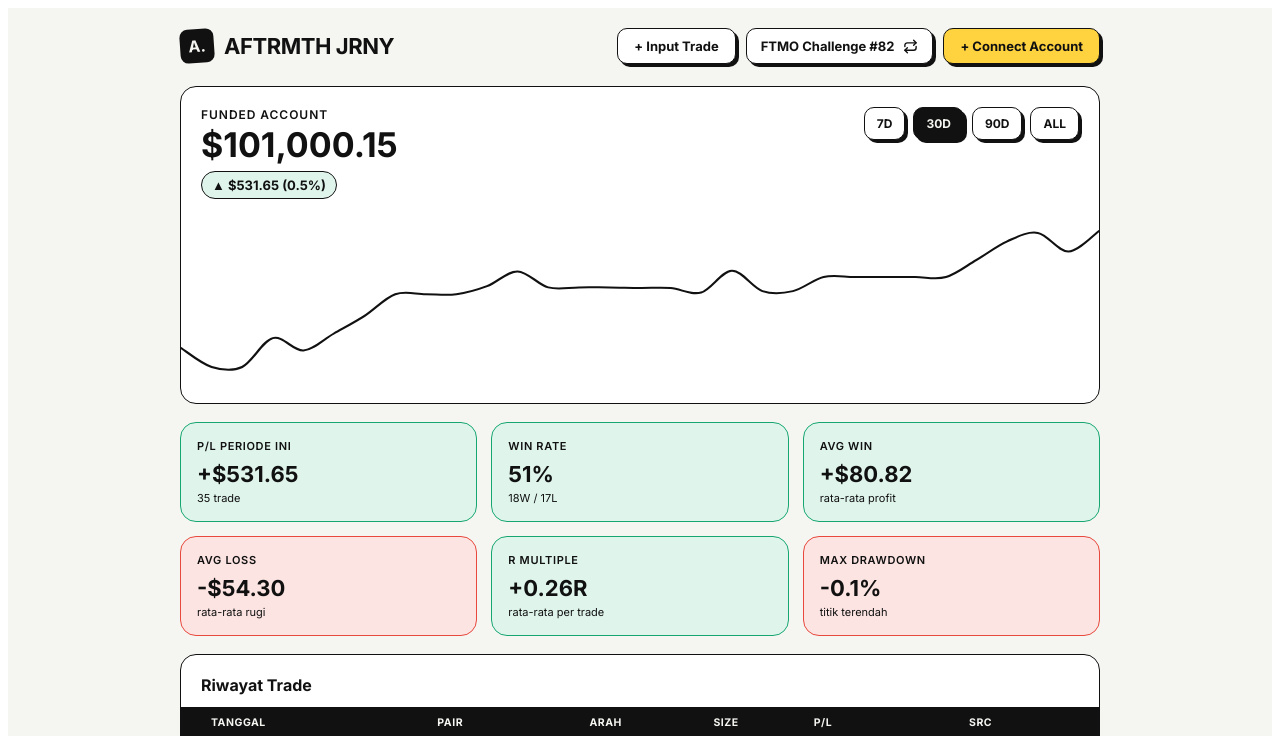
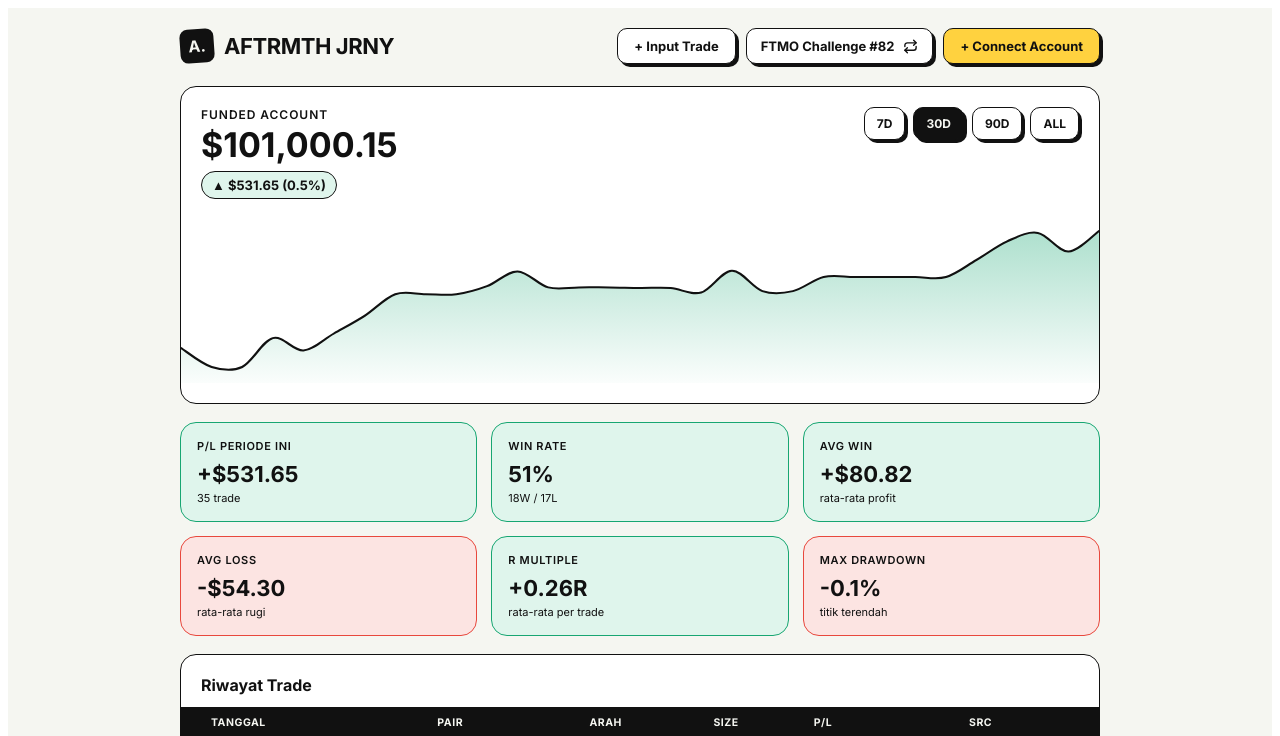
Before and after one commit to mrinsmnrs-ship-it/Aftermath-Journey, a React (Vite) app: page / in a window 1280 px wide. Shown: the top 736 px of the page. Built offline with nearby package versions, Linux system fonts and the light colour scheme.

Commit message:
Refactor EquityChart to return path and areaPath

```diff
--- a/src/components/Dashboard/EquityChart.jsx
+++ b/src/components/Dashboard/EquityChart.jsx
@@ -27,7 +27,7 @@ function smoothPath(points) {
 }
 
 export default function EquityChart({ slice }) {
-  const path = useMemo(() => {
+  const { path, areaPath } = useMemo(() => {
     const vals = slice.map((p) => p.balance);
     const min = Math.min(...vals);
     const max = Math.max(...vals);
@@ -40,12 +40,24 @@ export default function EquityChart({ slice }) {
       return [x, y];
     });
 
-    return smoothPath(pts);
+    const line = smoothPath(pts);
+    const lastX = pts[pts.length - 1] ? pts[pts.length - 1][0] : VIEW_W;
+    const firstX = pts[0] ? pts[0][0] : 0;
+    const area = `${line} L${lastX.toFixed(1)},${VIEW_H} L${firstX.toFixed(1)},${VIEW_H} Z`;
+
+    return { path: line, areaPath: area };
   }, [slice]);
 
   return (
     <div className="chart-wrap">
       <svg viewBox={`0 0 ${VIEW_W} ${VIEW_H}`} preserveAspectRatio="none">
+        <defs>
+          <linearGradient id="equityFill" x1="0" y1="0" x2="0" y2="1">
+            <stop offset="0%" stopColor="var(--profit)" stopOpacity="0.35" />
+            <stop offset="100%" stopColor="var(--profit)" stopOpacity="0.02" />
+          </linearGradient>
+        </defs>
+        <path d={areaPath} fill="url(#equityFill)" stroke="none" />
         <path
           d={path}
           fill="none"
```
